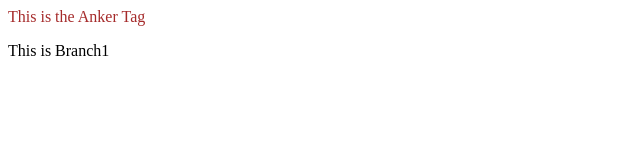
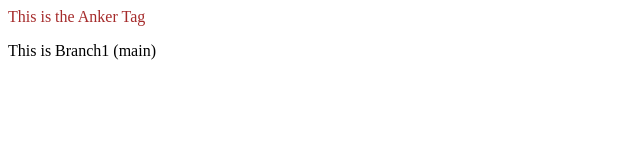
Before and after one commit to Abhinav-Reddy-Ragidi/LocalRepo, a plain HTML site: page index.html in a window 1280 px wide. Shown: the full height of the page, 0-640 px from the left. Drawn offline with Linux system fonts and the light colour scheme.

Commit message:
main branch change

```diff
--- a/index.html
+++ b/index.html
@@ -1,3 +1,3 @@
 <link href="style.css" rel="stylesheet">
 <a> This is the Anker Tag</a>
-<p>This is Branch1</p>
+<p>This is Branch1 (main)</p>
```
